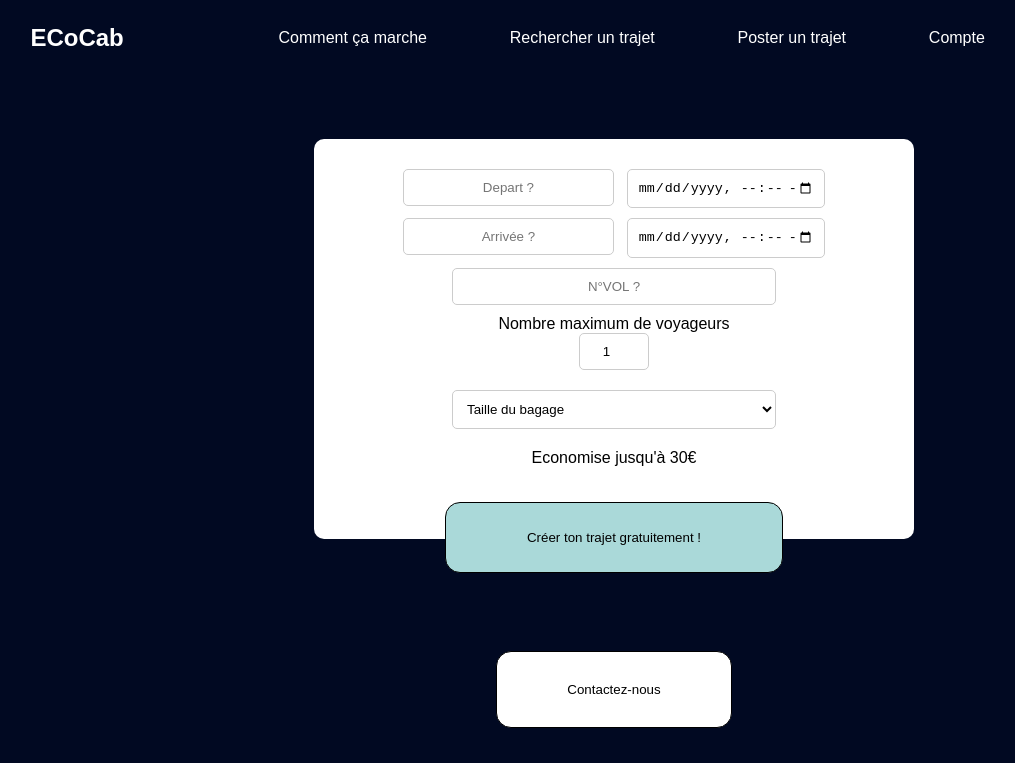
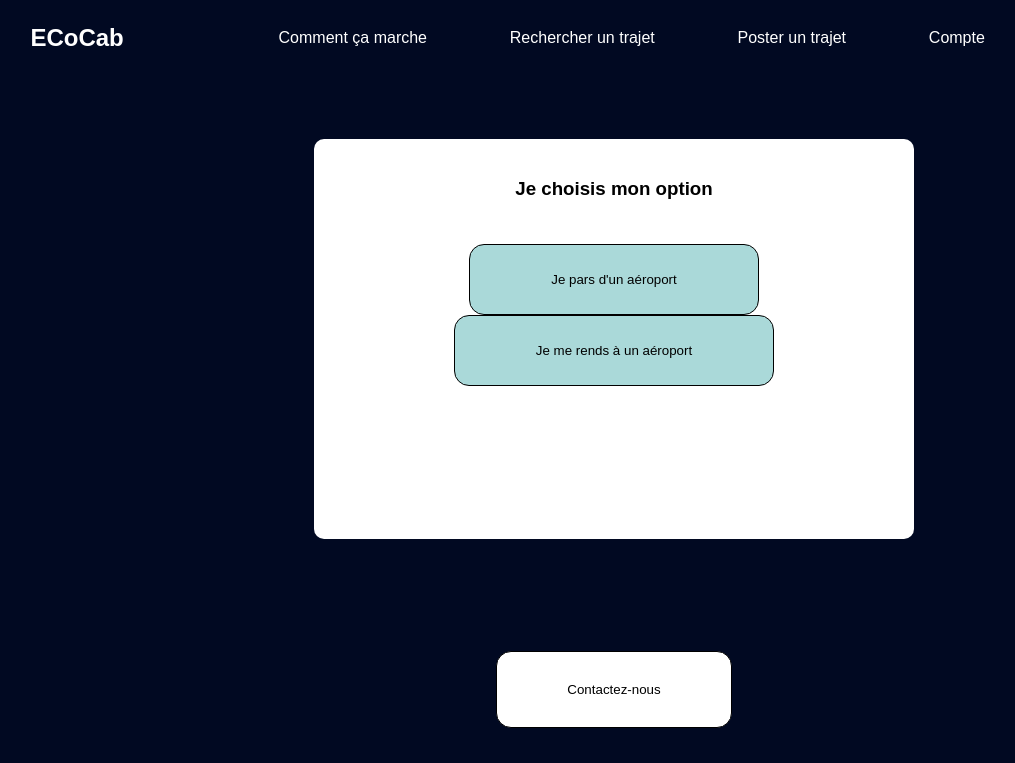
Before and after one commit to Julesc002/Stage-Ecocab, a React (Create React App) app: page /PosterUnTrajet in a window 1280 px wide. Shown: the top 763 px of the page, without its empty margins (26-1041 px from the left). Built offline with nearby package versions, Linux system fonts and the light colour scheme; a web font is replaced by a local one.

Commit message:
Correction de problèmes de redirection lors de la création de compte + mise en place API gouv création trajet

```diff
--- a/src/components/FormCreateAccount.js
+++ b/src/components/FormCreateAccount.js
@@ -60,7 +60,10 @@ const FormCreateAccount = () => {
             };
 
             axios.post(`${API_USER_URL}`, newUser)
-                .then((res) => { console.log(res) })
+                .then((res) => {
+                    console.log(res);
+                    window.location.href = "/Compte";
+                })
                 .catch((error) => {
                     console.log(error);
                     setErrorMessage("Cette adresse email est déjà associée à un compte");
--- a/src/components/FormCreationTrajet.js
+++ b/src/components/FormCreationTrajet.js
@@ -6,27 +6,44 @@ import Trajet from './Trajet';
 
 const FormCreationTrajet = () => {
 
+    const [steps, setSteps] = useState('selectOption'); // Variable pour 'avancer' dans le formulaire de création de trajet
+    const [startOrDestination, setStartOrDestination] = useState(''); // On met à jour la variable sur 'start' ou 'destination' en fonction de si on part d'un aéroport ou si on souhaite aller à un aéroport
+
     const [start, setStart] = useState('');
     const [departureDate, setDepartureDate] = useState("");
     const [departureTime, setDepartureTime] = useState("");
     const [destination, setDestination] = useState("");
     const [arrivalDate, setArrivalDate] = useState("");
     const [arrivalTime, setArrivalTime] = useState("");
-    const [numberOfPeople, setNumberOfPeople] = useState(1);
+    const [numberOfPeople, setNumberOfPeople] = useState(2);
     const [flightNumber, setFlightNumber] = useState("");
     const [baggageSize, setBaggageSize] = useState("");
 
     const [dateHourStart, setDateHourStart] = useState("");
     const [dateHourArrival, setDateHourArrival] = useState("");
 
+    const [displayResults, setDisplayResults] = useState(false); // Variable pour savoir si l'application affiche ou non une recherche
+    const [data, setData] = useState([]);
+
     const [errorMessage, setErrorMessage] = useState("");
 
     const [travelPosted, setTravelPosted] = useState(false);
 
+
+    const handleStartChange = (e) => {
+        setData([]);
+        const inputValue = e.target.value;
+        if (inputValue.length >= 2) {
+            axios.get('https://api-adresse.data.gouv.fr/search/?q=' + inputValue + ' Île-de-France')
+                .then((res) => setData(res.data.features))
+                .catch((error) => console.log(error))
+        }
+    }
+
     const handleSubmit = (e) => {
         e.preventDefault();
         if (!localStorage.getItem('isConnected')) {
-            setErrorMessage("Vous devez être connecté pour créer un trajet");
+            window.location.href = "/Compte";
         } else {
             setErrorMessage("");
             let missingFields = "";
@@ -76,7 +93,10 @@ const FormCreationTrajet = () => {
             }
         }
     }
-    if (travelPosted) {
+
+    if (!localStorage.getItem('isConnected')) {
+        <p className='formContainer_errorMessage'> Vous devez être connecté pour créer un trajet </p>
+    } else if (travelPosted) {
         return (
             <div className='commitMessageContainer'>
                 <h1 className='commitMessageContainer_title'> Merci d'avoir partagé votre trajet </h1>
@@ -99,14 +119,65 @@ const FormCreationTrajet = () => {
                 </NavLink>
             </div>
         );
-    } else {
+    }
+    if (steps === 'selectOption') {
+        return (
+            <div className='optionsContainer'>
+                <h1 className='optionsContainer_travelOptionTitle'> Je choisis mon option </h1>
+                <button className='optionsContainer_travelOptionButton'
+                    onClick={() => {
+                        setSteps('selectAirport');
+                        setStartOrDestination('start');
+                    }}> Je pars d'un aéroport </button>
+                <button className='optionsContainer_travelOptionButton'
+                    onClick={() => {
+                        setSteps('selectAirport');
+                        setStartOrDestination('destination');
+                    }}> Je me rends à un aéroport </button>
+            </div>
+        );
+    } else if (steps === 'selectAirport') {
+        return (
+            <div className='optionsContainer'>
+                <h1 className='optionsContainer_travelOptionTitle'> Je sélectionne un Aéroport </h1>
+                <button className='optionsContainer_travelOptionButton'
+                    onClick={() => {
+                        if (startOrDestination === 'start') {
+                            setStart('Aéroport de Paris-Charles de Gaulle (CDG)');
+                        } else {
+                            setDestination('Aéroport de Paris-Charles de Gaulle (CDG)');
+                        }
+                        setSteps('form');
+                    }}> Paris Charles de Gaulle </button>
+                <button className='optionsContainer_travelOptionButton'
+                    onClick={() => {
+                        if (startOrDestination === 'start') {
+                            setStart('Orly Airport (ORY)');
+                        } else {
+                            setDestination('Orly Airport (ORY)');
+                        }
+                        setSteps('form');
+                    }}> Paris Orly </button>
+            </div>
+        );
+    } else if (steps === 'form') {
         return (
             <div className='formContainer'>
                 <form className='formContainer_form' onSubmit={handleSubmit}>
 
                     <div className='formContainer_form_firstPart'>
                         <div className='formContainer_form_firstPart_inputsStartTravelContainer'>
-                            <input className='formContainer_form_firstPart_inputsStartTravelContainer_inputStartPlace' type='text' placeholder="Depart ?" onChange={(e) => setStart(e.target.value)} />
+                            {startOrDestination === 'start' ?
+                                <input className='formContainer_form_firstPart_inputsStartTravelContainer_inputStartPlace' type='text' value={start} /> :
+
+                                <div className=''>
+                                    <input className='formContainer_form_firstPart_inputsStartTravelContainer_inputStartPlace' type='text' placeholder="Depart ?" onFocus={() => setDisplayResults(!displayResults)} onBlur={() => setDisplayResults(!displayResults)} onChange={(e) => handleStartChange(e)} />
+                                    {displayResults && data.map((place, index) => (
+                                        <p key={index} className=''> {place.properties.label} </p>
+                                    ))}
+                                </div>
+                            }
+
                             <input className='formContainer_form_firstPart_inputsStartTravelContainer_inputStartDate' type='datetime-local'
                                 onChange={(e) => {
                                     const [dateValue, timeValue] = e.target.value.split('T');
@@ -115,7 +186,7 @@ const FormCreationTrajet = () => {
                                 }} />
                         </div>
                         <div className='formContainer_form_firstPart_inputsEndTravelContainer'>
-                            <input className='formContainer_form_firstPart_inputsEndTravelContainer_inputEndPlace' type='text' placeholder="Arrivée ?" onChange={(e) => setDestination(e.target.value)} />
+                            {startOrDestination === 'destination' ? <input className='formContainer_form_firstPart_inputsEndTravelContainer_inputEndPlace' type='text' value={destination} /> : <input className='formContainer_form_firstPart_inputsEndTravelContainer_inputEndPlace' type='text' placeholder="Arrivée ?" onChange={(e) => setDestination(e.target.value)} />}
                             <input className='formContainer_form_firstPart_inputsEndTravelContainer_inputEndDate' type='datetime-local'
                                 onChange={(e) => {
                                     const [dateValue, timeValue] = e.target.value.split('T');
@@ -129,7 +200,7 @@ const FormCreationTrajet = () => {
 
                     <div className='formContainer_form_maxNumberOfTravelerContainer'>
                         <label className='formContainer_form_maxNumberOfTravelerContainer_maxNbTravelerLabel'> Nombre maximum de voyageurs </label>
-                        <input className='formContainer_form_maxNumberOfTravelerContainer_maxNbTravelerInput' type='number' min="1" value={numberOfPeople} onChange={(e) => setNumberOfPeople(e.target.value)} />
+                        <input className='formContainer_form_maxNumberOfTravelerContainer_maxNbTravelerInput' type='number' min="2" value={numberOfPeople} onChange={(e) => setNumberOfPeople(e.target.value)} />
                     </div>
 
                     <select className="formContainer_form_selectBaggageSize" value={baggageSize} onChange={(e) => setBaggageSize(e.target.value)}>
--- a/src/components/Logos.js
+++ b/src/components/Logos.js
@@ -6,7 +6,7 @@ const Logos = () => {
     const nameImageIdCardSecondCard = "id-card.svg";
     const nameImageValidationThirdCard = "validation.svg";
 
-    const pFirstCard = "Lorem ipsum dolor sit amet consectetur adipisicing elit. Quo cupiditate aliquid ipsum numquam maxime harum laborum ut sunt minima rerum quaerat facilis, iusto error autem voluptatibus? Eum ea fugiat eius?";
+    const pFirstCard = "Avec Ecocab, réduis tes frais de transport à l’aéroport en partageant ton taxi/VTC avec d’autres voyageurs ! \n Economise jusqu'à 30€ sur tes trajets !";
     const pSecondCard = "Lorem ipsum dolor sit amet consectetur adipisicing elit. Quo cupiditate aliquid ipsum numquam maxime harum laborum ut sunt minima rerum quaerat facilis, iusto error autem voluptatibus? Eum ea fugiat eius?";
     const pThirdCard = "Lorem ipsum dolor sit amet consectetur adipisicing elit. Quo cupiditate aliquid ipsum numquam maxime harum laborum ut sunt minima rerum quaerat facilis, iusto error autem voluptatibus? Eum ea fugiat eius?";
 
--- a/src/styles/components/_formCreationTrajet.css
+++ b/src/styles/components/_formCreationTrajet.css
@@ -1,3 +1,37 @@
+/* Partie Selection d'option */
+
+.optionsContainer {
+    background-color: white;
+    display: flex;
+    flex-direction: column;
+    align-items: center;
+    width: 600px;
+    height: 400px;
+    padding: 5%;
+    border-radius: 10px;
+    margin-bottom: 17%;
+}
+
+.optionsContainer_travelOptionTitle {
+    background-color: white;
+    color: black;
+    text-align: center;
+    margin: 1.7%;
+}
+
+.optionsContainer_travelOptionButton {
+    background-color: var(--buttonsColor);
+    color: black;
+    border-radius: 15px;
+    padding: 5% 15%;
+    border: 1px solid black;
+    position: relative;
+    top: 35px;
+    cursor: pointer;
+}
+
+/* Partie Formulaire */
+
 .formContainer {
     display: flex;
     flex-direction: column;
```
Also changed, not shown: src/components/FormFindRoutes.js (+10 -10 lines).
